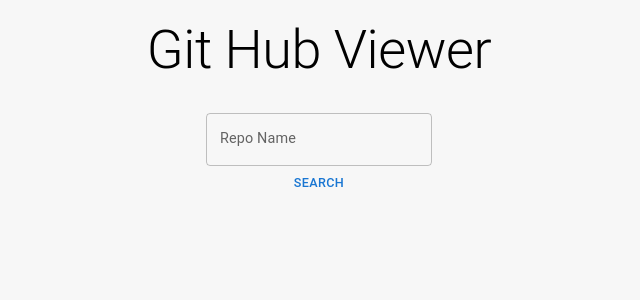
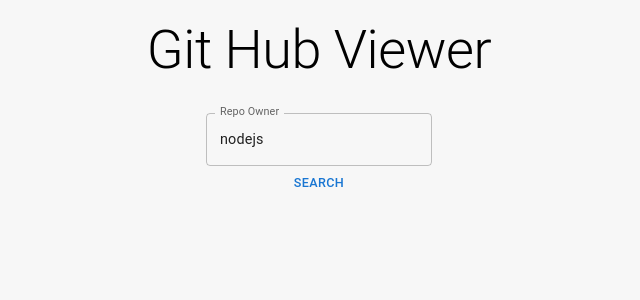
Before and after one commit to SakuraComputing/github-viewer, a React (Create React App) app: page / in a window 1280 px wide. Shown: the top 300 px of the page, without its empty margins (321-961 px from the left). Built offline with nearby package versions, Linux system fonts and the light colour scheme; no server answers.

Commit message:
Fetch Github API, Add onChange evvent with TS, Create RepoList component

```diff
--- a/src/App.tsx
+++ b/src/App.tsx
@@ -1,11 +1,10 @@
 import React from 'react';
-import Main from './components/Main';
-import Header from './components/Header'
+import Repos from './components/Repos';
 
 const App: React.FC = () => {
   return (
     <div className='container'>
-      <Header />
+      <Repos />
     </div>
   );
 }
--- a/src/components/Header.tsx
+++ /dev/null
@@ -1,19 +0,0 @@
-import React from 'react';
-import { TextField, Button, Typography } from '@mui/material';
-
-const Header: React.FC = () => {
-    return (
-        <div className='header-container'>
-            <div className='header-title'>
-                <Typography variant='h2'>Git Hub Viewer</Typography>
-            </div>
-            <div>
-                <TextField id="outlined-basic" variant="outlined" className='classes.input-box' label="Repo Name"/>
-            </div>
-            <div>
-                <Button>Search</Button>
-            </div>
-        </div>
-    )
-}
-export default Header;
--- /dev/null
+++ b/src/components/Repos.tsx
@@ -0,0 +1,43 @@
+import React, { useEffect, useState } from 'react';
+import { TextField, Button, Typography } from '@mui/material';
+
+const Main: React.FC = () => {
+
+    const [ repoName, setRepoName ] = useState('nodejs');
+
+    useEffect(() => {
+        fetch(`https://api.github.com/users/${repoName}/repos`)
+        .then(response => response.json())
+        .then(data => {
+            console.log(data)
+        })
+        .catch(error => console.error(error))
+    }, [])
+
+    const onChange = (event: React.ChangeEvent<HTMLTextAreaElement | HTMLInputElement>) => {
+        setRepoName(event.currentTarget.value)
+    }
+
+    return (
+        <div className='header-container'>
+        <div className='header-title'>
+            <Typography variant='h2'>Git Hub Viewer</Typography>
+        </div>
+        <div>
+            <TextField
+                id="outlined-basic"
+                variant="outlined"
+                className='classes.input-box'
+                label="Repo Owner"
+                value={repoName}
+                onChange={onChange}
+            />
+        </div>
+        <div>
+            <Button>Search</Button>
+        </div>
+    </div>
+    )
+}
+
+export default Main;
```
Also changed, not shown: src/components/Main.tsx (deleted, +0 -10 lines), src/components/RepoList.tsx (added, +15 -0 lines).
